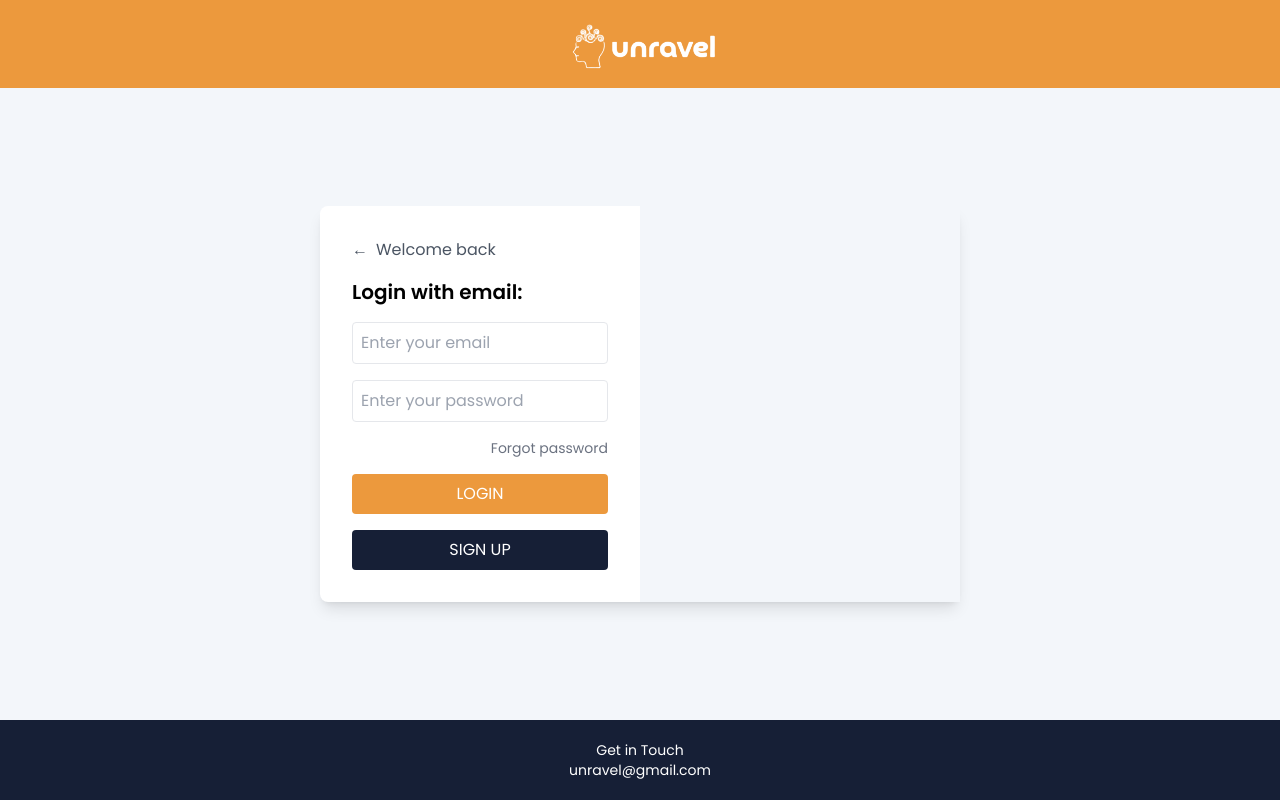
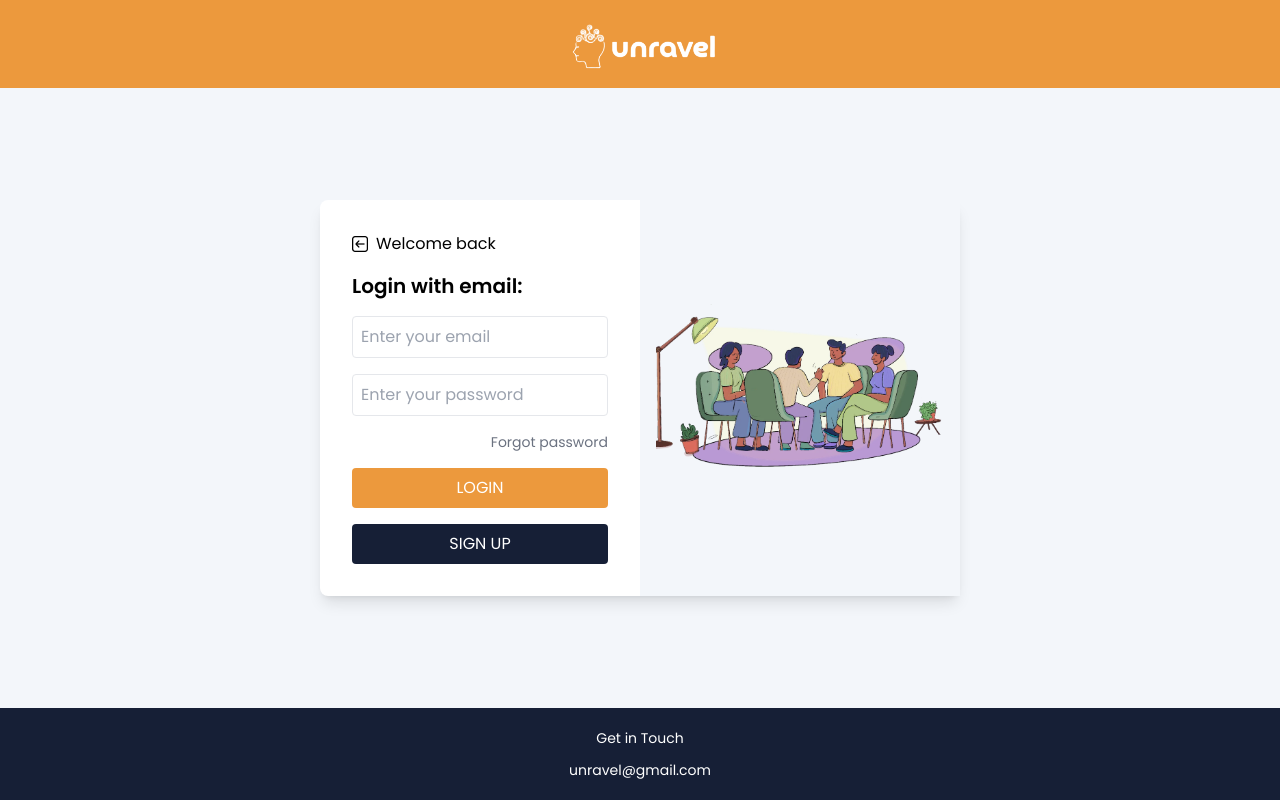
Before and after one commit to pirates59/Unravel, a React (Vite) app in the folder Frontend/: page / in a window 1280 px wide. Built offline with nearby package versions, Linux system fonts and the light colour scheme.

Commit message:
Login page

```diff
--- a/Frontend/src/components/Footer.jsx
+++ b/Frontend/src/components/Footer.jsx
@@ -2,9 +2,9 @@ import React from "react";
 
 const Footer = () => {
   return (
-    <div className="bg-[#161F36] text-white flex flex-col items-center justify-center px-8 py-5">
-      <p className="text-sm">Get in Touch</p>
-      <p className="text-sm">unravel@gmail.com</p>
+    <div className="bg-[#161F36] text-white flex flex-col items-center justify-center px-8 py-5 gap-3">
+      <p className="text-sm ">Get in Touch</p>
+      <p className="text-sm gap-3">unravel@gmail.com</p>
     </div>
   );
 };
--- a/Frontend/src/pages/Login.jsx
+++ b/Frontend/src/pages/Login.jsx
@@ -1,16 +1,20 @@
 import React from "react";
 import Topbar from "../components/Topbar";
 import Footer from "../components/Footer";
+import leftarrow from "../assets/leftarrow.png";
+import login from "../assets/login.png";
 
 const Login = () => {
   return (
     <div className="flex flex-col h-screen">
       <Topbar />
-      <div className="flex-1 bg-[#F3F6FA] flex justify-center items-center">
-        <div className="flex w-4/5 md:w-2/3 lg:w-1/2 bg-white shadow-lg rounded-lg">
+      <div className="flex-1 bg-[#F3F6FA] flex justify-center items-center ">
+        <div className="flex w-100% md:w-2/3 lg:w-1/2 bg-white shadow-lg rounded-lg">
           <div className="w-1/2 p-8">
-            <button className="mb-4 flex items-center text-gray-600">
-              <span className="mr-2">&larr;</span> Welcome back
+            <button className="mb-4 flex items-center text-black-800">
+              <span className="mr-2">
+                    <img src={leftarrow}  alt="" className="h-4" />
+                </span> Welcome back
             </button>
             <h2 className="text-xl font-semibold mb-4">Login with email:</h2>
             <form>
@@ -35,12 +39,8 @@ const Login = () => {
               </button>
             </form>
           </div>
-          <div className="w-1/2 bg-[#F3F6FA] flex items-center justify-center">
-            {/* <img
-              src="path-to-illustration"
-              alt="Illustration"
-              className="max-h-full max-w-full"
-            /> */}
+          <div className="w-1/2 bg-[#F3F6FA] flex items-center justify-center p-4">
+            <img src={login} alt="" className="max-w-full" />
           </div>
         </div>
       </div>
```
Also changed, not shown: Frontend/src/assets/leftarrow.png (added).
